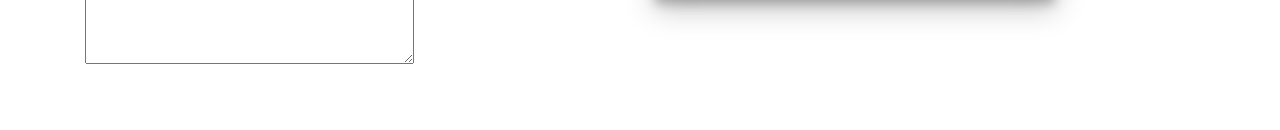
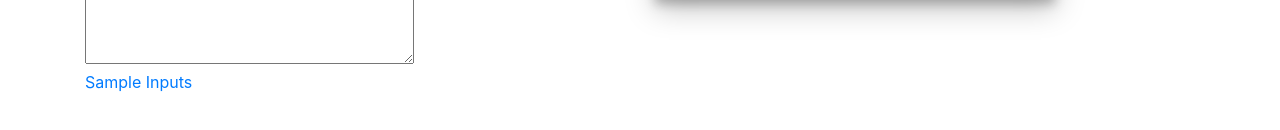
Before and after one commit to chriswnewman/business-card-parser, an Angular app: page / in a window 1280 px wide. Shown: the part 340-470 px from the top of the page. Built offline with nearby package versions, Linux system fonts and the light colour scheme.

Commit message:
updated README.md. increased test coverage for ContactInfo. demoComponent - added link to challenge for sample inputs

```diff
--- a/src/app/demo/demo.component.html
+++ b/src/app/demo/demo.component.html
@@ -2,6 +2,9 @@
   <div class="col-6">
     <h2>Input</h2>
     <textarea name="" id="" cols="30" rows="11" [formControl]="textarea"></textarea>
+    <div>
+      <a href="https://asymmetrik.com/programming-challenges/#silk-accordion-0-0" target="_blank">Sample Inputs</a>
+    </div>
   </div>
   <div class="col-6">
     <h2>Output</h2>
```
Also changed, not shown: 2 other files (tests, documents, lock files or other folders).
